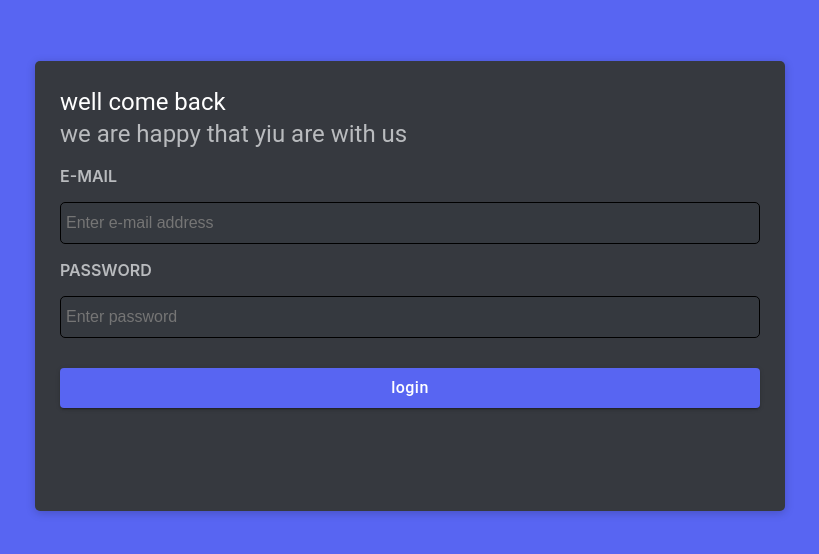
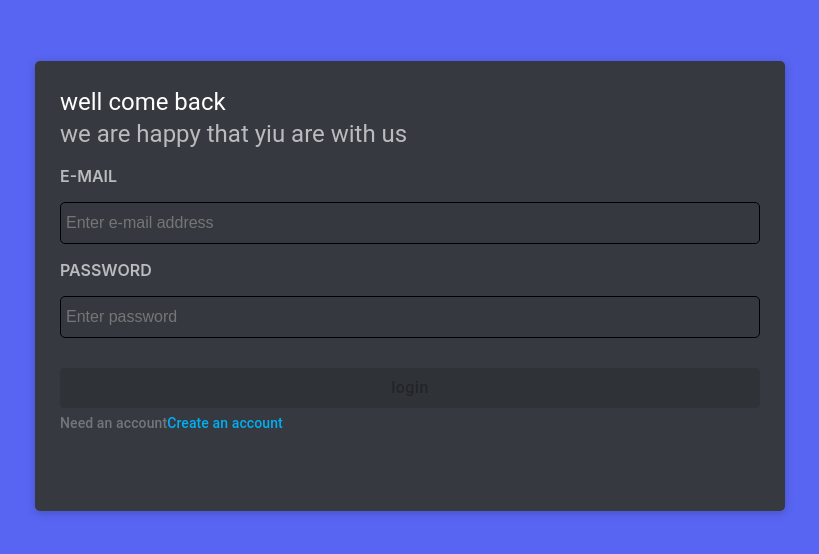
Before and after one commit to Rayyr/clone-discord, a React (Create React App) app in the folder frontend/: page /login in a window 1280 px wide. Shown: the part 114-668 px from the top of the page, without its empty margins (230-1049 px from the left). Built offline with nearby package versions, Linux system fonts and the light colour scheme.

Commit message:
add validation in front end for email and password

```diff
--- /dev/null
+++ b/frontend/src/components/RedirectInfo.jsx
@@ -0,0 +1,26 @@
+ import React from 'react';
+ import { Typography } from '@mui/material';
+import {fontWeight, styled} from "@mui/system";
+
+
+ const RedirectText=styled("span")({
+    color:"#00Aff4",
+    fontWeight:500,
+    cursor:"pointer"
+ });
+
+
+  function RedirectInfo({text,redirectText,additionalStyles,redirectHandler }) {
+  return (
+   <Typography
+   sx={{color:"#72767d"}}
+   style={additionalStyles?additionalStyles:{}}
+   variant='subtitle2'
+   >
+    {text}
+     <RedirectText onClick={redirectHandler} >{redirectText} </RedirectText>
+   </Typography>
+  );
+}
+
+export default RedirectInfo;
--- a/frontend/src/pages/authPages/login/LoginFooter.jsx
+++ b/frontend/src/pages/authPages/login/LoginFooter.jsx
@@ -1,16 +1,47 @@
  import React from 'react';
  import CustomPrimaryButton from '../../../components/CustomPrimaryButton';
-
+import RedirectInfo from '../../../components/RedirectInfo';
+import {useNavigate} from 'react-router-dom';
+import {Tooltip} from "@mui/material";
 
   function LoginFooter({handleLogin,isFormated}) {
-  return (
+ const Navigate=useNavigate();
+
+    const handlePushToRegisterPage=()=>{
+Navigate('/register');
+ }
+
+ const getFormatedValidMessage=()=>{
+    return "Press to log in ";
+ }
+
+  const getFormatedNotValidMessage=()=>{
+    return "Enter correct email address and password should contains 6 to 12 characters";
+ }
+    return (
+
+    <>
+    <Tooltip
+    title={!isFormated?getFormatedNotValidMessage():getFormatedValidMessage()}>
+    <div>
     <CustomPrimaryButton
     label="login"
     AdditionalStyle={{marginTop:"30px"}}
-    disabled={isFormated}
+    disabled={!isFormated}
     onClick={handleLogin}
 
     />
+</div>
+</Tooltip>
+    <RedirectInfo
+    text="Need an account"
+     redirectText={"Create an account"}
+     additionalStyles={{marginTop:'5px'}}
+     redirectHandler={handlePushToRegisterPage}
+
+    />
+</>
+
   );
 }
 
--- a/frontend/src/pages/authPages/login/loginPage.jsx
+++ b/frontend/src/pages/authPages/login/loginPage.jsx
@@ -1,13 +1,19 @@
- import React ,{useState} from 'react';
+ import React ,{useState,useEffect} from 'react';
   import AuthBox from '../../../components/AuthBox.jsx';
 import LoginHeader from './LoginHeader.jsx';
 import LoginInputs from './LoginInputs.jsx';
 import LoginFooter from './LoginFooter.jsx';
-
+import { validateLoginForm } from '../../../utils/validates.js';
 const LoginPage=()=> {
  const [mail,setMail]=useState('');
    const [password,setPassword]=useState('');
    const [isFormated,setIsFormated]=useState(false);
+
+   useEffect(()=>{
+
+  setIsFormated(validateLoginForm({mail,password}))
+},[mail,password,setIsFormated])
+
 
  const handleLogin=()=>{
   console.log("hi");
--- /dev/null
+++ b/frontend/src/utils/validates.js
@@ -0,0 +1,17 @@
+export const validateLoginForm=({mail,password})=>{
+    const isMailValid= validateEmail(mail);
+    const isPasswordValid=validatePassword(password);
+
+    return isPasswordValid &&isMailValid;
+}
+
+
+const validateEmail=(mail)=>{
+    const emailPattern=/^[^\s@]+@[^\s@]+\.[^\s@]+$/;
+    return emailPattern.test(mail);
+}
+
+
+const validatePassword=(password)=>{
+    return password.length>6&&password.length<12;
+}
```
